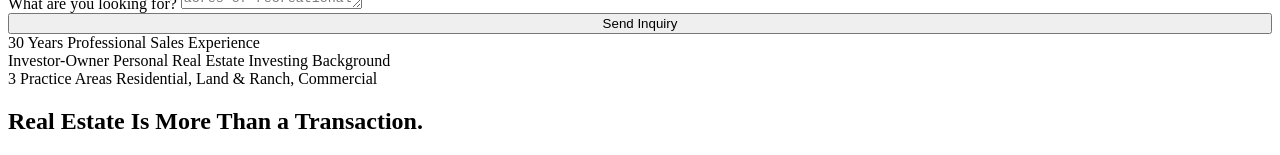
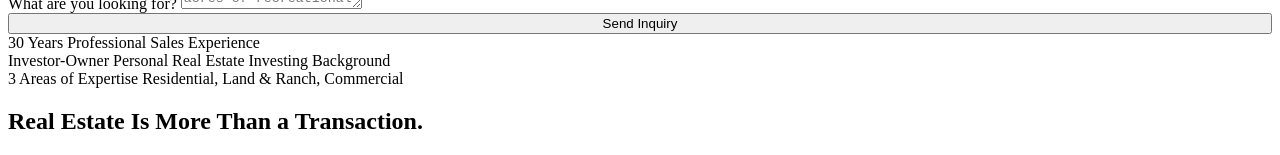
Before and after one commit to killergrowth/bluestem-real-estate, a website: page index.html in a window 1280 px wide. Shown: the part 418-573 px from the top of the page. Drawn offline with Linux system fonts and the light colour scheme.

Commit message:
Change trust bar label from '3 Practice Areas' to '3 Areas of Expertise'

```diff
--- a/index.html
+++ b/index.html
@@ -87,7 +87,7 @@
         <span class="kg-trust-label">Personal Real Estate Investing Background</span>
       </div>
       <div class="kg-trust-item">
-        <span class="kg-trust-value">3 Practice Areas</span>
+        <span class="kg-trust-value">3 Areas of Expertise</span>
         <span class="kg-trust-label">Residential, Land &amp; Ranch, Commercial</span>
       </div>
     </div>
```
Also changed, not shown: dist/index.html.
